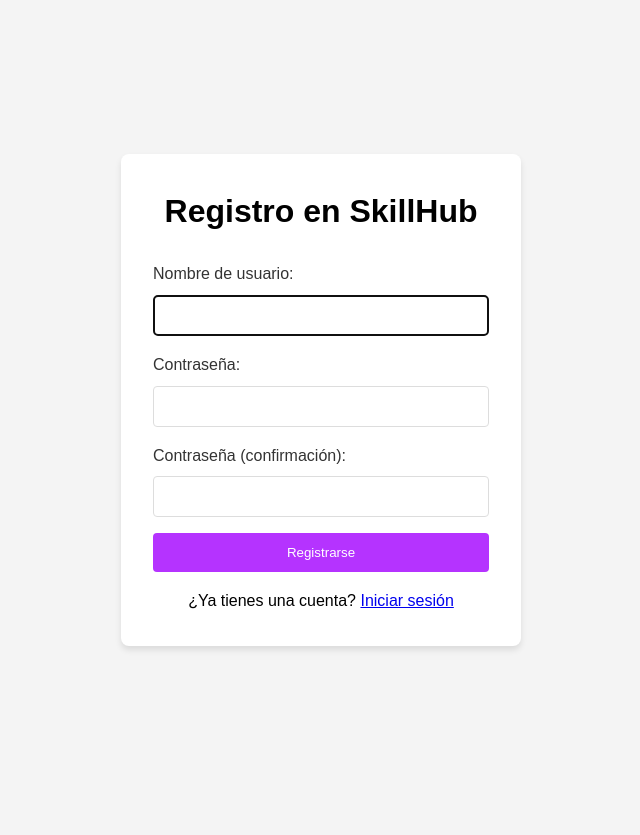
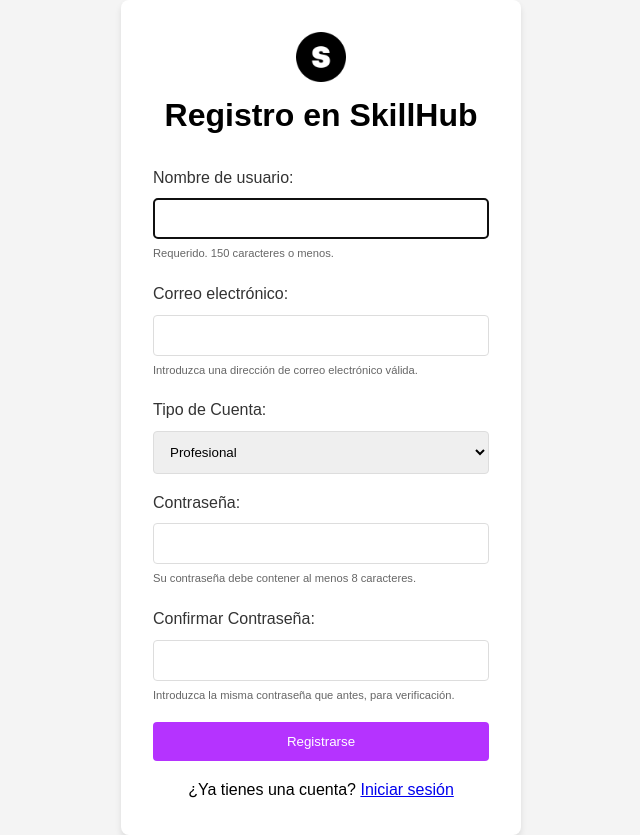
Before and after one commit to Rodrigueza02/SKILLHUB, a Django app: page /accounts/register/ in a window 1280 px wide. Shown: the whole page, without its empty margins (319-959 px from the left). Before the commit the page ends 650 px from the top, so only its background shows below. Run offline with Django 5.2, Linux system fonts and the light colour scheme.

Commit message:
"Updated forms, models, views, and templates for user registration, message sending, and profile management; added custom registration form and profile model."

```diff
--- a/SkillHub/SkillHubApp/forms.py
+++ b/SkillHub/SkillHubApp/forms.py
@@ -1,18 +1,90 @@
 from django import forms
 from .models import Message
 from django.contrib.auth.models import User
+from django.contrib.auth.forms import UserCreationForm
+from django.core.exceptions import ValidationError
 
 class MessageForm(forms.ModelForm):
     recipient_username = forms.CharField(label='Destinatario', max_length=150)
 
     class Meta:
         model = Message
-        fields = ['recipient_username', 'content']
+        fields = ['content']  # Eliminamos recipient_username de aquí
 
     def clean_recipient_username(self):
         username = self.cleaned_data.get('recipient_username')
         try:
             recipient = User.objects.get(username=username)
+            return recipient
         except User.DoesNotExist:
             raise forms.ValidationError("El usuario no existe.")
-        return recipient
+
+class CustomRegisterForm(UserCreationForm):
+    ACCOUNT_TYPES = [
+        ('professional', 'Profesional'),
+        ('company', 'Empresa')
+    ]
+
+    username = forms.CharField(
+        label='Nombre de usuario',
+        widget=forms.TextInput(attrs={'class': 'form-control'}),
+        max_length=150,
+        help_text='Requerido. 150 caracteres o menos.'
+    )
+
+    email = forms.EmailField(
+        label='Correo electrónico',
+        widget=forms.EmailInput(attrs={'class': 'form-control'}),
+        max_length=254,
+        help_text='Introduzca una dirección de correo electrónico válida.'
+    )
+
+    account_type = forms.ChoiceField(
+        label='Tipo de Cuenta',
+        choices=ACCOUNT_TYPES,
+        widget=forms.Select(attrs={'class': 'form-control'}),
+        required=True
+    )
+
+    password1 = forms.CharField(
+        label='Contraseña',
+        widget=forms.PasswordInput(attrs={'class': 'form-control'}),
+        help_text='Su contraseña debe contener al menos 8 caracteres.'
+    )
+
+    password2 = forms.CharField(
+        label='Confirmar Contraseña',
+        widget=forms.PasswordInput(attrs={'class': 'form-control'}),
+        help_text='Introduzca la misma contraseña que antes, para verificación.'
+    )
+
+    class Meta:
+        model = User
+        fields = ['username', 'email', 'account_type', 'password1', 'password2']
+
+    def clean_email(self):
+        # Validar que el correo electrónico sea único
+        email = self.cleaned_data.get('email')
+        if User.objects.filter(email=email).exists():
+            raise ValidationError("Ya existe un usuario registrado con este correo electrónico.")
+        return email
+
+    def clean_password2(self):
+        # Validar que las contraseñas coincidan
+        password1 = self.cleaned_data.get('password1')
+        password2 = self.cleaned_data.get('password2')
+
+        if password1 and password2 and password1 != password2:
+            raise ValidationError("Las contraseñas no coinciden.")
+
+        return password2
+
+    def save(self, commit=True):
+        # Guardar usuario y tipo de cuenta
+        user = super().save(commit=False)
+        user.email = self.cleaned_data['email']
+
+        if commit:
+            user.save()
+
+        return user
--- a/SkillHub/SkillHubApp/templates/SkillHubApp/home.html
+++ b/SkillHub/SkillHubApp/templates/SkillHubApp/home.html
@@ -214,7 +214,7 @@
                 <h2>Publicaciones Recientes</h2>
                 <!-- Aquí irían las publicaciones -->
                 <div class="post">
-                    <p>Aún 2no hay publicaciones</p>
+                    <p>Aún no hay publicaciones</p>
                 </div>
             </section>
         </main>
--- a/SkillHub/SkillHubApp/templates/registration/register.html
+++ b/SkillHub/SkillHubApp/templates/registration/register.html
@@ -38,6 +38,10 @@
             margin-bottom: 1.5rem;
         }
 
+        .logo img {
+            max-height: 50px;
+        }
+
         .form-group {
             margin-bottom: 1rem;
         }
@@ -48,7 +52,8 @@
             color: #333;
         }
 
-        .form-group input {
+        .form-group input,
+        .form-group select {
             width: 100%;
             padding: 0.75rem;
             border: 1px solid #ddd;
@@ -70,6 +75,18 @@
             background-color: #9c4dcc;
         }
 
+        .help-text {
+            font-size: 0.7rem;
+            color: #666;
+            margin-top: 0.25rem;
+        }
+
+        .error-message {
+            color: red;
+            font-size: 0.8rem;
+            margin-top: 0.25rem;
+        }
+
         .login-link {
             text-align: center;
             margin-top: 1rem;
@@ -86,6 +103,9 @@
 <body>
     <div class="container">
         <header class="header">
+            <div class="logo">
+                <img src="{% static 'SkillHubApp/images/logo.png' %}" alt="SkillHub Logo">
+            </div>
             <h1>Registro en SkillHub</h1>
         </header>
 
@@ -96,9 +116,16 @@
                 <div class="form-group">
                     {{ field.label_tag }}
                     {{ field }}
+
+                    {% if field.help_text %}
+                        <small class="help-text">{{ field.help_text }}</small>
+                    {% endif %}
+
                     {% if field.errors %}
-                        <div class="error">
-                            {{ field.errors }}
+                        <div class="error-message">
+                            {% for error in field.errors %}
+                                {{ error }}
+                            {% endfor %}
                         </div>
                     {% endif %}
                 </div>
--- a/SkillHub/SkillHubApp/views.py
+++ b/SkillHub/SkillHubApp/views.py
@@ -3,18 +3,18 @@
 from django.contrib.auth import login, authenticate, login, authenticate, logout, update_session_auth_hash
 from django.contrib.auth.decorators import login_required
 from .models import Message, Skill
-from .forms import MessageForm
+from .forms import MessageForm, CustomRegisterForm
 from django.contrib import messages
 
 def register(request):
     if request.method == 'POST':
-        form = UserCreationForm(request.POST)
+        form = CustomRegisterForm(request.POST)
         if form.is_valid():
             user = form.save()
             login(request, user)
             return redirect('home')
     else:
-        form = UserCreationForm()
+        form = CustomRegisterForm()
     return render(request, 'registration/register.html', {'form': form})
 
 def login_view(request):
@@ -139,6 +139,7 @@
         if form.is_valid():
             message = form.save(commit=False)
             message.sender = request.user
+            message.recipient = form.cleaned_data['recipient_username']
             message.save()
             messages.success(request, 'Mensaje enviado exitosamente')
             return redirect('messages')
```
Also changed, not shown: SkillHub/SkillHubApp/models.py (+30 -0 lines), SkillHub/SkillHubApp/templates/SkillHubApp/send_message.html (+8 -0 lines), SkillHub/SkillHubApp/migrations/0003_profile.py (added), SkillHub/db.sqlite3.
